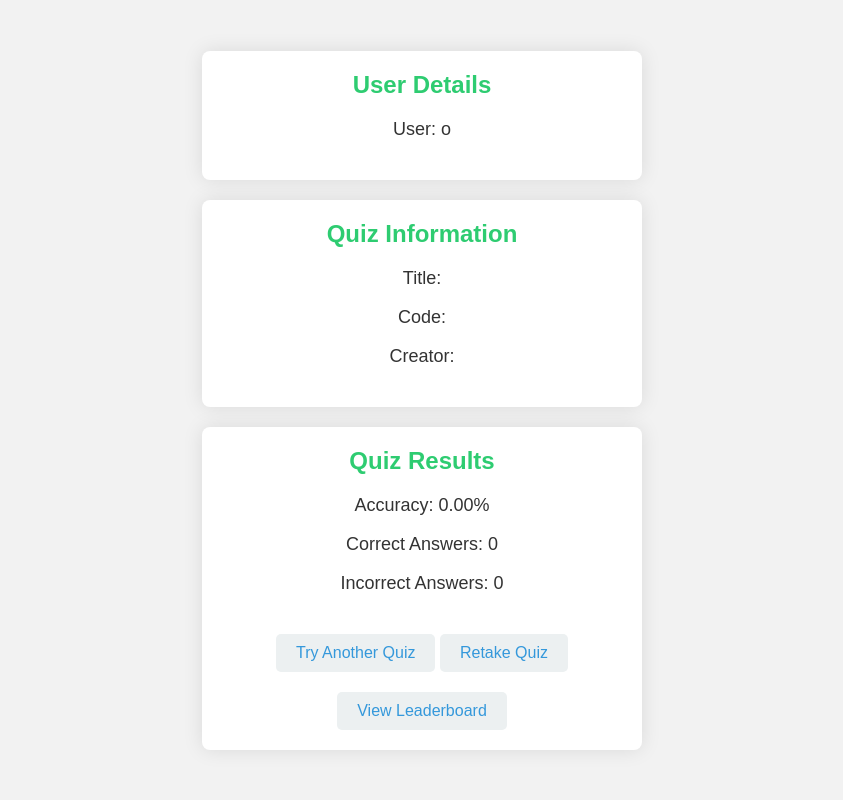
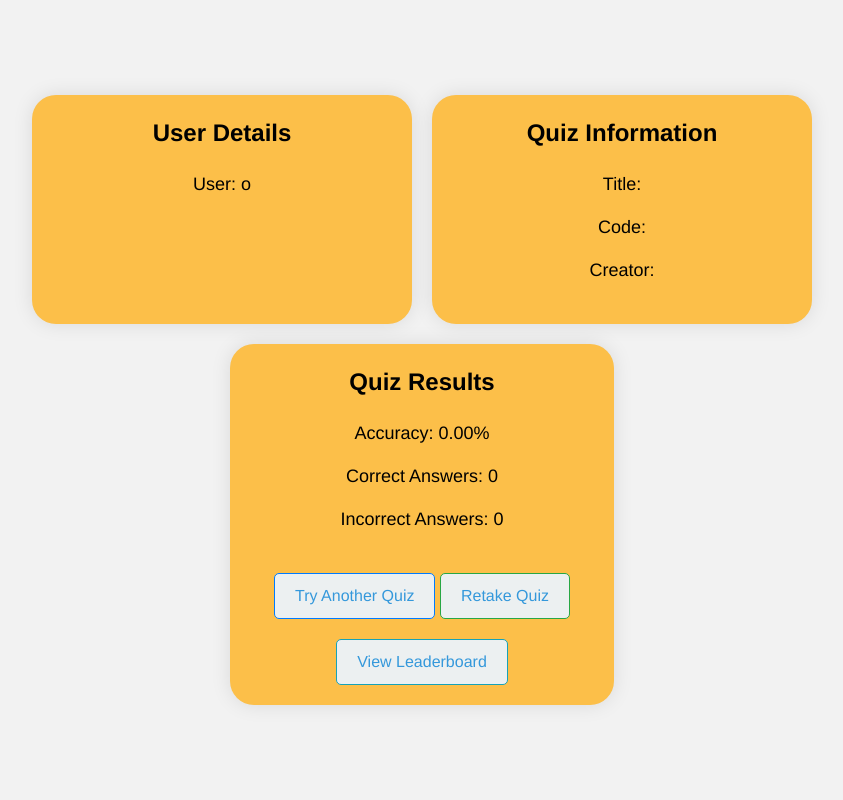
Before and after one commit to bakaraw/QuizWebsite, a PHP site: page /scoreQuiz.php?quizCode=106 in a window 1280 px wide. Shown: the whole page, without its empty margins (218-1061 px from the left). Run offline with PHP 8.4, Linux system fonts and the light colour scheme; a user stored in the database is signed in; data comes from the database, SQL or seed files in the repository.

Commit message:
Update scoreQuiz.php

```diff
--- a/scoreQuiz.php
+++ b/scoreQuiz.php
@@ -57,9 +57,10 @@ if ($_SERVER["REQUEST_METHOD"] == "GET" && isset($_SESSION["username"])) {
     <meta charset="UTF-8">
     <meta name="viewport" content="width=device-width, initial-scale=1.0">
     <title>Quiz Summary</title>
+    <link rel="stylesheet" href="https://maxcdn.bootstrapcdn.com/bootstrap/4.0.0/css/bootstrap.min.css">
     <style>
         body {
-            font-family: "Arial", sans-serif;
+            font-family: "Helvetica Neue", Helvetica, Arial, sans-serif;
             background-color: #f2f2f2;
             display: flex;
             align-items: center;
@@ -72,32 +73,43 @@ if ($_SERVER["REQUEST_METHOD"] == "GET" && isset($_SESSION["username"])) {
             display: flex;
             flex-direction: column;
             align-items: center;
+            max-width: 800px; /* Adjust the max-width as needed */
+            width: 90%;
+        }
+
+        .user-quiz-info {
+            display: flex;
+            justify-content: space-between;
+            width: 100%;
         }
 
         .panel {
-            width: 400px; /* Set a fixed width for all panels */
-            background-color: #ffffff;
-            border-radius: 8px;
+            background-color: #FCBF49;
+            border-radius: 1.5rem;
             box-shadow: 0 0 20px rgba(0, 0, 0, 0.1);
             padding: 20px;
             margin: 10px;
             text-align: center;
+            color: black;
+            width: 48%; /* Adjust the width for panels */
         }
 
         .summary-heading {
             font-size: 24px;
             font-weight: bold;
             margin-bottom: 20px;
-            color: #2ecc71;
+            color: black;
         }
 
         .summary-text {
             font-size: 18px;
             margin-bottom: 20px;
-            color: #333333;
+            color: black;
         }
 
-        .try-again, .retake-quiz, .view-leaderboard {
+        .try-again,
+        .retake-quiz,
+        .view-leaderboard {
             font-size: 16px;
             color: #3498db;
             text-decoration: none;
@@ -109,7 +121,9 @@ if ($_SERVER["REQUEST_METHOD"] == "GET" && isset($_SESSION["username"])) {
             transition: background-color 0.3s;
         }
 
-        .try-again:hover, .retake-quiz:hover, .view-leaderboard:hover {
+        .try-again:hover,
+        .retake-quiz:hover,
+        .view-leaderboard:hover {
             background-color: #bdc3c7;
         }
     </style>
@@ -118,6 +132,7 @@ if ($_SERVER["REQUEST_METHOD"] == "GET" && isset($_SESSION["username"])) {
 <body>
 
     <div class="summary-container">
+        <div class="user-quiz-info">
             <div class="panel">
                 <div class="summary-heading">User Details</div>
                 <div class="summary-text">
@@ -133,6 +148,7 @@ if ($_SERVER["REQUEST_METHOD"] == "GET" && isset($_SESSION["username"])) {
                     <p>Creator: <?= $quizInfo['creator'] ?></p>
                 </div>
             </div>
+        </div>
 
         <div class="panel">
             <div class="summary-heading">Quiz Results</div>
@@ -141,11 +157,12 @@ if ($_SERVER["REQUEST_METHOD"] == "GET" && isset($_SESSION["username"])) {
                 <p>Correct Answers: <?= $correctAnswers ?></p>
                 <p>Incorrect Answers: <?= $totalQuestions - $correctAnswers ?></p>
             </div>
-        <a href="quizHome.php" class="try-again">Try Another Quiz</a>
-        <a href="quizPage.php?quizCode=<?= $quizCode ?>" class="retake-quiz">Retake Quiz</a>
-        <a href="leaderboard.php?quizCode=<?= $quizCode ?>" class="view-leaderboard">View Leaderboard</a>
+            <a href="List.php" class="btn btn-primary try-again">Try Another Quiz</a>
+            <a href="answerQuiz.php?code_for_quiz=<?= $quizCode ?>" class="btn btn-success retake-quiz">Retake Quiz</a>
+            <a href="leaderboard.php?quizCode=<?= $quizCode ?>" class="btn btn-info view-leaderboard">View Leaderboard</a>
         </div>
     </div>
 
 </body>
+
 </html>
```
Lines whose indentation alone changed are shown as unchanged.
